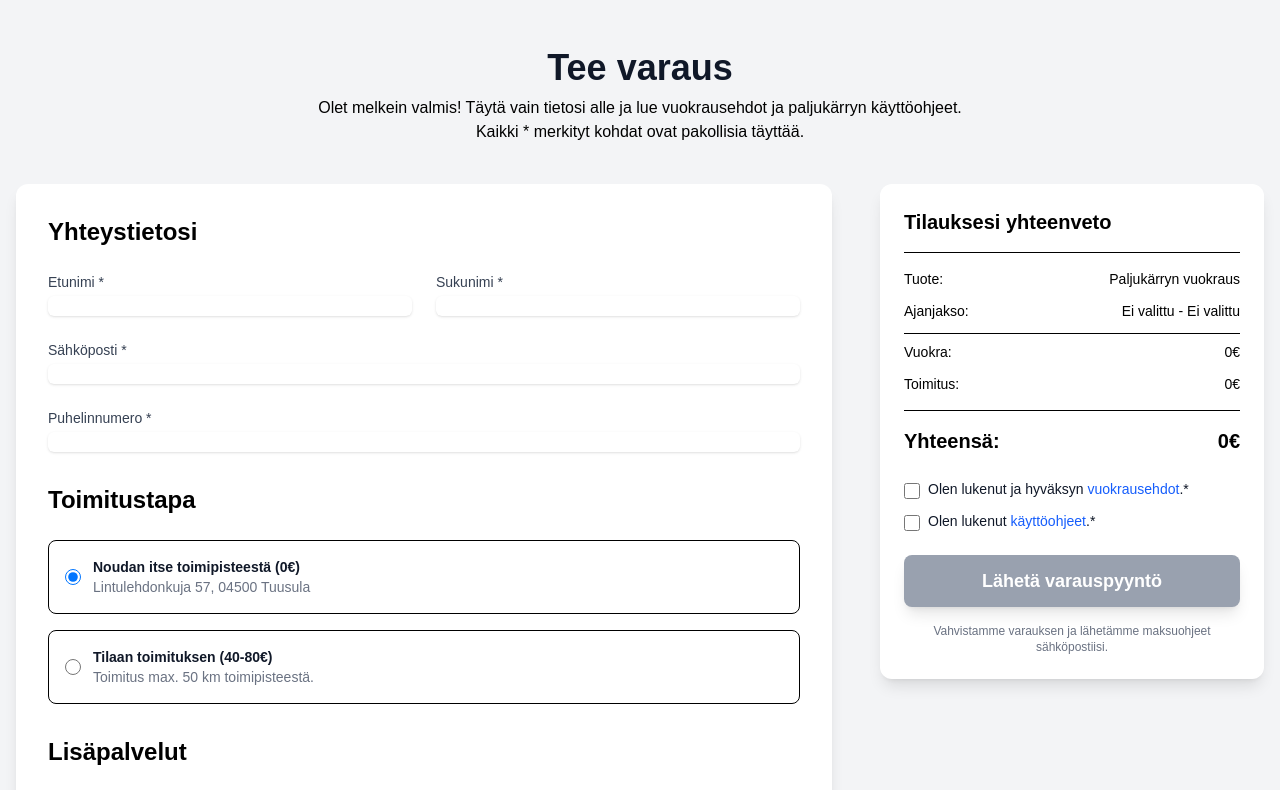
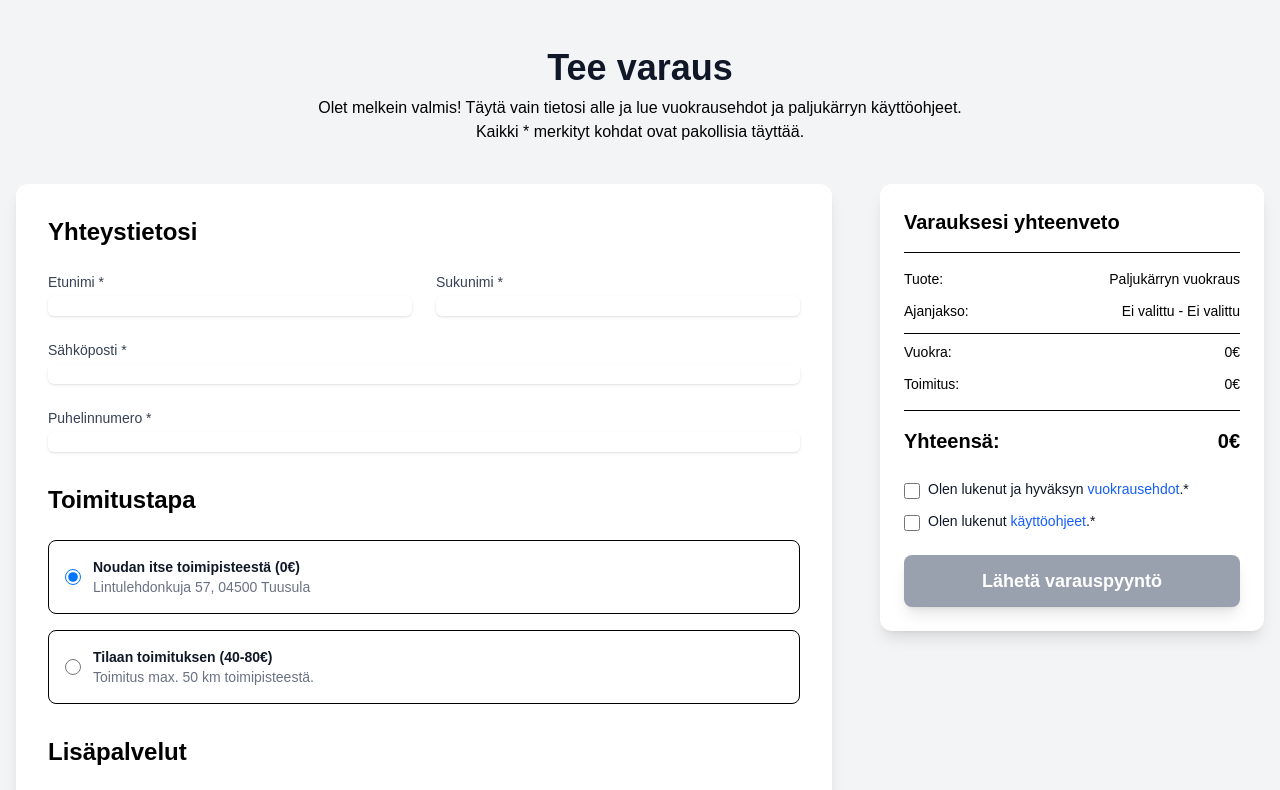
Before and after one commit to OskaNiiranen/paljuvaraus, a Next.js app: page /kassa in a window 1280 px wide. Shown: the top 790 px of the page. Built offline with nearby package versions, Linux system fonts and the light colour scheme.

Commit message:
Kassan ja kiitos-sivun turhan tekstin poisto

```diff
--- a/app/kiitos/page.tsx
+++ b/app/kiitos/page.tsx
@@ -1,7 +1,7 @@
-import type { Metadata } from 'next';
+import type { Metadata } from "next";
 
 export const metadata: Metadata = {
-  title: 'Kiitos tilauksesta',
+  title: "Kiitos tilauksesta",
 };
 
 import Link from "next/link";
@@ -21,7 +21,7 @@ export default function KiitosSivu() {
           <p className="mt-4 text-gray-600">
             Olemme lähettäneet sinulle varausvahvistuksen sähköpostitse
             osoitteesta{" "}
-            <span className="font-semibold">info@paljupaikka.fi</span>.
+            <span className="font-semibold">info@paljupaikka.fi</span>
           </p>
           <p className="mt-2 text-gray-600">
             Käsittelemme varauspyyntösi mahdollisimman pian. Kun se on
--- a/components/KassaClient.tsx
+++ b/components/KassaClient.tsx
@@ -446,7 +446,7 @@ function KassaContent() {
           <div className="lg:col-span-1">
             <div className="bg-white p-6 rounded-xl shadow-lg sticky top-8">
               <h3 className="text-xl font-bold border-b pb-4 mb-4">
-                Tilauksesi yhteenveto
+                Varauksesi yhteenveto
               </h3>
               <div className="space-y-3 text-sm">
                 <div className="flex justify-between">
@@ -542,9 +542,6 @@ function KassaContent() {
                     ? "Tarkistetaan..."
                     : "Lähetä varauspyyntö"}
               </button>
-              <p className="text-xs text-gray-500 mt-4 text-center">
-                Vahvistamme varauksen ja lähetämme maksuohjeet sähköpostiisi.
-              </p>
             </div>
           </div>
         </div>
```
